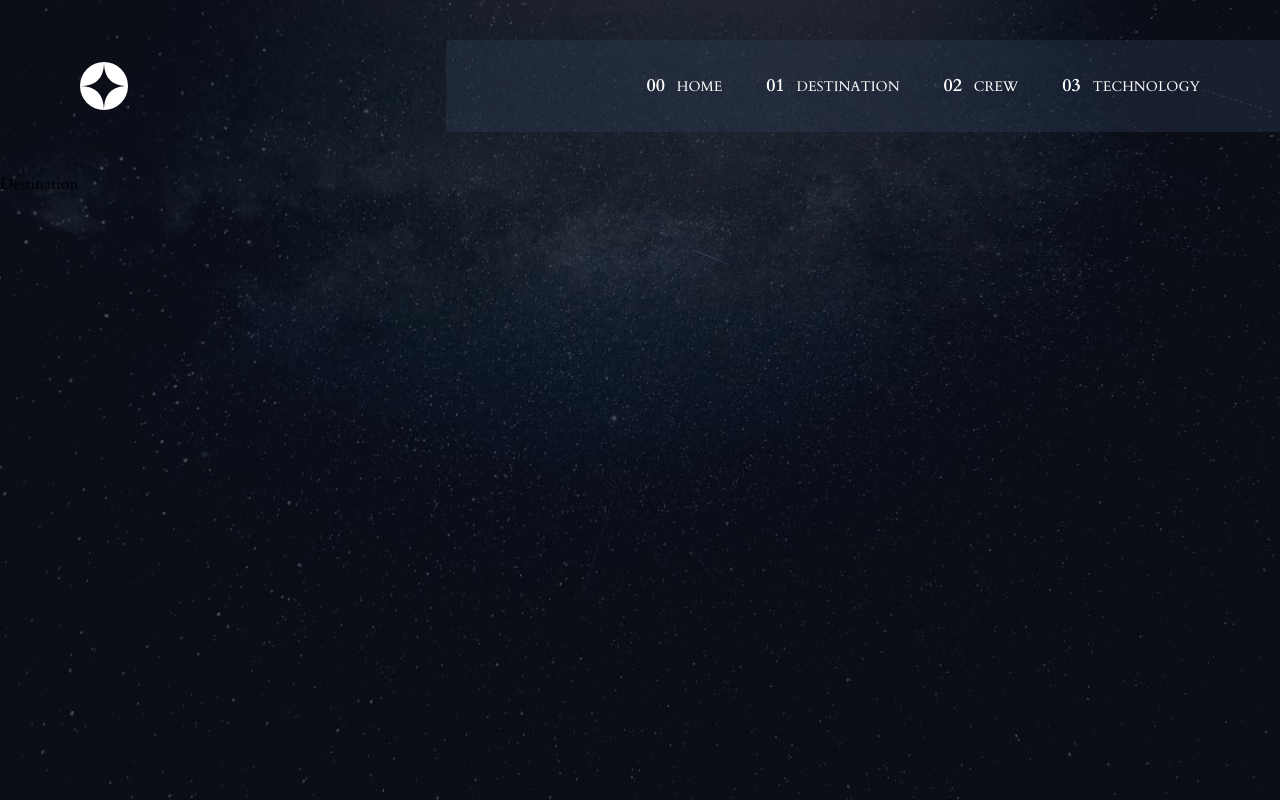
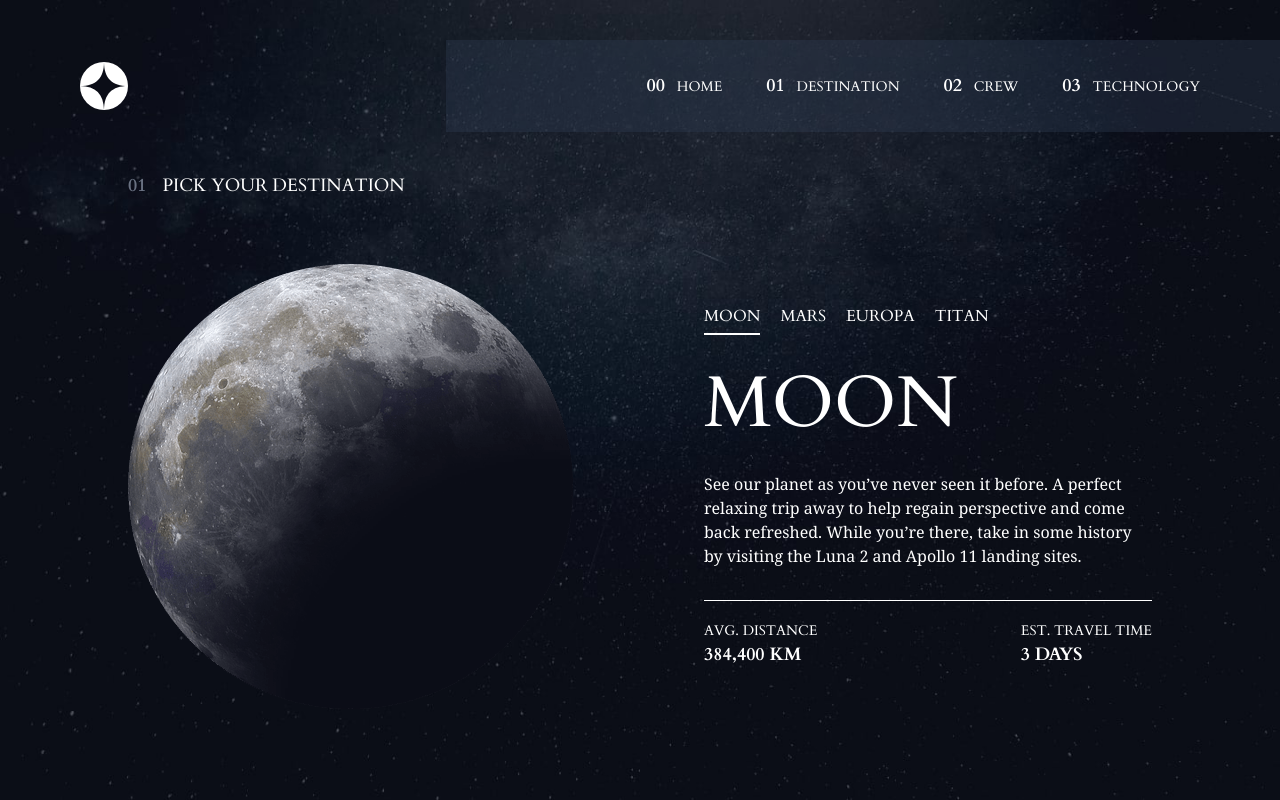
Before and after one commit to Christabel-Akpene/Space-Tourism, a React (Vite) app: page /destination in a window 1280 px wide. Built offline with nearby package versions, Linux system fonts and the light colour scheme.

Commit message:
feat: add destination page

```diff
--- a/src/components/Navigation.jsx
+++ b/src/components/Navigation.jsx
@@ -1,3 +1,4 @@
+import { NavLink } from "react-router"
 
 const Navigation = () => {
   return (
@@ -8,10 +9,10 @@
 
         <div className="bg-slate-700/35 flex items-center py-8">
             <ul className="flex space-x-11 text-sm pl-50 pr-20">
-                <li className="font-thin"><span className="font-extrabold text-lg pr-2">00</span>  <span className="font-light ">HOME</span></li>
-                <li className="font-thin"><span className="font-extrabold text-lg pr-2">01</span> DESTINATION</li>
-                <li className="font-thin"><span className="font-extrabold text-lg pr-2">02</span> CREW</li>
-                <li className="font-thin"><span className="font-extrabold text-lg pr-2">03</span> TECHNOLOGY</li>
+                <NavLink to={"/"}><li className="font-thin"><span className="font-extrabold text-lg pr-2">00</span>  <span className="font-light ">HOME</span></li></NavLink>
+                <NavLink to={"/destination"}><li className="font-thin"><span className="font-extrabold text-lg pr-2">01</span> DESTINATION</li></NavLink>
+                <NavLink to={"/crew"}><li className="font-thin"><span className="font-extrabold text-lg pr-2">02</span> CREW</li></NavLink>
+                <NavLink to={"/technology"}><li className="font-thin"><span className="font-extrabold text-lg pr-2">03</span> TECHNOLOGY</li></NavLink>
             </ul>
         </div>
 
--- /dev/null
+++ b/src/data.json
@@ -0,0 +1,108 @@
+ {
+  "destinations": [
+    {
+      "name": "Moon",
+      "images": {
+        "png": "/images/destination/image-moon.png",
+        "webp": "/images/destination/image-moon.webp"
+      },
+      "description": "See our planet as you’ve never seen it before. A perfect relaxing trip away to help regain perspective and come back refreshed. While you’re there, take in some history by visiting the Luna 2 and Apollo 11 landing sites.",
+      "distance": "384,400 km",
+      "travel": "3 days"
+    },
+    {
+      "name": "Mars",
+      "images": {
+        "png": "/images/destination/image-mars.png",
+        "webp": "/images/destination/image-mars.webp"
+      },
+      "description": "Don’t forget to pack your hiking boots. You’ll need them to tackle Olympus Mons, the tallest planetary mountain in our solar system. It’s two and a half times the size of Everest!",
+      "distance": "225 mil. km",
+      "travel": "9 months"
+    },
+    {
+      "name": "Europa",
+      "images": {
+        "png": "/images/destination/image-europa.png",
+        "webp": "/images/destination/image-europa.webp"
+      },
+      "description": "The smallest of the four Galilean moons orbiting Jupiter, Europa is a winter lover’s dream. With an icy surface, it’s perfect for a bit of ice skating, curling, hockey, or simple relaxation in your snug wintery cabin.",
+      "distance": "628 mil. km",
+      "travel": "3 years"
+    },
+    {
+      "name": "Titan",
+      "images": {
+        "png": "/images/destination/image-titan.png",
+        "webp": "/images/destination/image-titan.webp"
+      },
+      "description": "The only moon known to have a dense atmosphere other than Earth, Titan is a home away from home (just a few hundred degrees colder!). As a bonus, you get striking views of the Rings of Saturn.",
+      "distance": "1.6 bil. km",
+      "travel": "7 years"
+    }
+  ],
+  "crew": [
+    {
+      "name": "Douglas Hurley",
+      "images": {
+        "png": "/images/crew/image-douglas-hurley.png",
+        "webp": "/images/crew/image-douglas-hurley.webp"
+      },
+      "role": "Commander",
+      "bio": "Douglas Gerald Hurley is an American engineer, former Marine Corps pilot and former NASA astronaut. He launched into space for the third time as commander of Crew Dragon Demo-2."
+    },
+    {
+      "name": "Mark Shuttleworth",
+      "images": {
+        "png": "/images/crew/image-mark-shuttleworth.png",
+        "webp": "/images/crew/image-mark-shuttleworth.webp"
+      },
+      "role": "Mission Specialist",
+      "bio": "Mark Richard Shuttleworth is the founder and CEO of Canonical, the company behind the Linux-based Ubuntu operating system. Shuttleworth became the first South African to travel to space as a space tourist."
+    },
+    {
+      "name": "Victor Glover",
+      "images": {
+        "png": "/images/crew/image-victor-glover.png",
+        "webp": "/images/crew/image-victor-glover.webp"
+      },
+      "role": "Pilot",
+      "bio": "Pilot on the first operational flight of the SpaceX Crew Dragon to the International Space Station. Glover is a commander in the U.S. Navy where he pilots an F/A-18.He was a crew member of Expedition 64, and served as a station systems flight engineer."
+    },
+    {
+      "name": "Anousheh Ansari",
+      "images": {
+        "png": "/images/crew/image-anousheh-ansari.png",
+        "webp": "/images/crew/image-anousheh-ansari.webp"
+      },
+      "role": "Flight Engineer",
+      "bio": "Anousheh Ansari is an Iranian American engineer and co-founder of Prodea Systems. Ansari was the fourth self-funded space tourist, the first self-funded woman to fly to the ISS, and the first Iranian in space."
+    }
+  ],
+  "technology": [
+    {
+      "name": "Launch vehicle",
+      "images": {
+        "portrait": "/images/technology/image-launch-vehicle-portrait.jpg",
+        "landscape": "/images/technology/image-launch-vehicle-landscape.jpg"
+      },
+      "description": "A launch vehicle or carrier rocket is a rocket-propelled vehicle used to carry a payload from Earth's surface to space, usually to Earth orbit or beyond. Our WEB-X carrier rocket is the most powerful in operation. Standing 150 metres tall, it's quite an awe-inspiring sight on the launch pad!"
+    },
+    {
+      "name": "Spaceport",
+      "images": {
+        "portrait": "/images/technology/image-spaceport-portrait.jpg",
+        "landscape": "/images/technology/image-spaceport-landscape.jpg"
+      },
+      "description": "A spaceport or cosmodrome is a site for launching (or receiving) spacecraft, by analogy to the seaport for ships or airport for aircraft. Based in the famous Cape Canaveral, our spaceport is ideally situated to take advantage of the Earth’s rotation for launch."
+    },
+    {
+      "name": "Space capsule",
+      "images": {
+        "portrait": "/images/technology/image-space-capsule-portrait.jpg",
+        "landscape": "/images/technology/image-space-capsule-landscape.jpg"
+      },
+      "description": "A space capsule is an often-crewed spacecraft that uses a blunt-body reentry capsule to reenter the Earth's atmosphere without wings. Our capsule is where you'll spend your time during the flight. It includes a space gym, cinema, and plenty of other activities to keep you entertained."
+    }
+  ]
+}
--- a/src/pages/Destination.jsx
+++ b/src/pages/Destination.jsx
@@ -1,8 +1,69 @@
+import { useState } from "react";
+import data from "../data.json";
 
 const Destination = () => {
+  const [selected, setSelected] = useState(0);
+
+  const changeDestination = (position) => {
+    setSelected(position);
+  };
+
   return (
-    <div>Destination</div>
-  )
-}
+    <div className="text-white w-[80vw] m-auto">
+      <p className="text-lg">
+        <span className="text-gray-500 mr-4 font-bold">01</span>PICK YOUR
+        DESTINATION
+      </p>
 
-export default Destination
+      <div className="flex space-x-28 justify-between items-center mt-16 pb-10">
+        <div className="">
+          <img src={data.destinations[selected].images.png} />
+        </div>
+        <div className="w-[35vw]">
+            <div className="flex space-x-5 text-md mb-10">
+              {
+                data.destinations.map((destination, index) => {
+                  return(
+                  <button key={destination.name} onClick={() => changeDestination(index)} className="cursor-pointer">
+                    <span className={`relative pb-2 ${selected === index ? "after:content-[''] after:absolute after:left-0 after:bottom-0 after:h-[2px] after:bg-white after:w-full after:transition-all after:duration-300" : "after:w-0"}`}>
+                        {destination.name.toUpperCase()}
+
+                    </span>
+
+                  </button>
+                  );
+
+                })
+              }
+
+          </div>
+
+          <p className="text-7xl mb-8 uppercase">
+            {data.destinations[selected].name}
+          </p>
+          <p className="font-serif mb-8">
+            {data.destinations[selected].description}
+          </p>
+          <hr />
+
+          <div className="flex justify-between mt-5">
+            <div>
+              <p className="text-sm">AVG. DISTANCE</p>
+              <p className="text-lg uppercase font-semibold">
+                {data.destinations[selected].distance}
+              </p>
+            </div>
+            <div>
+              <p className="text-sm">EST. TRAVEL TIME</p>
+              <p className="text-lg uppercase font-semibold">
+                {data.destinations[selected].travel}
+              </p>
+            </div>
+          </div>
+        </div>
+      </div>
+    </div>
+  );
+};
+
+export default Destination;
--- a/src/pages/Home.jsx
+++ b/src/pages/Home.jsx
@@ -1,11 +1,11 @@
 
 const Home = () => {
   return (
-    <div className="grid grid-rows-[50px_auto] min-h-[calc(100dvh-173px)] text-white">
+    <div className="grid grid-rows-[1fr_auto] min-h-[calc(100dvh-173px)] text-white">
 
       <div></div>
 
-      <div className="flex items-center justify-between mx-32">
+      <div className="flex items-center justify-between mx-32 pb-20">
         <div className="pr-20">
           <p><span className="text-md inline-block pb-3">SO, YOU WANT TO TRAVEL TO</span> <br /> <span className="text-8xl font-bold inline-block pb-7">SPACE</span></p>
           <p>Let's face it; if you want to go to space, you might as well genuinely go <br /> to outer space and not hover kind of on the edge of it. Well sit back, <br /> and relax because we'll give you a truly out of this world experience!.</p>
--- a/src/pages/Layout.jsx
+++ b/src/pages/Layout.jsx
@@ -4,7 +4,7 @@
 const Layout = () => {
     const location = useLocation();
 
-    console.log(location.pathname);
+
     const backgroundImages = {
         "/": "images/home/background-home-desktop.jpg",
         "/crew": "images/crew/background-crew-desktop.jpg",
```
